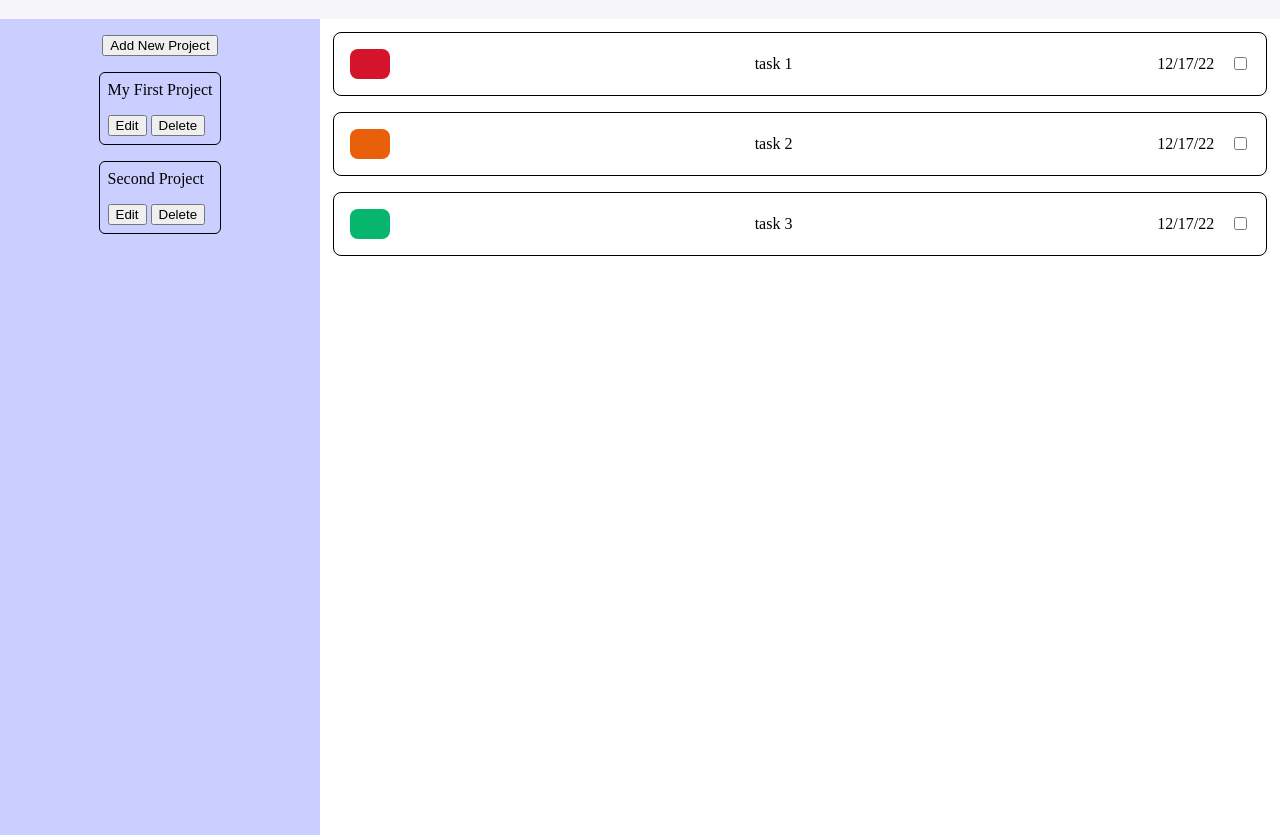
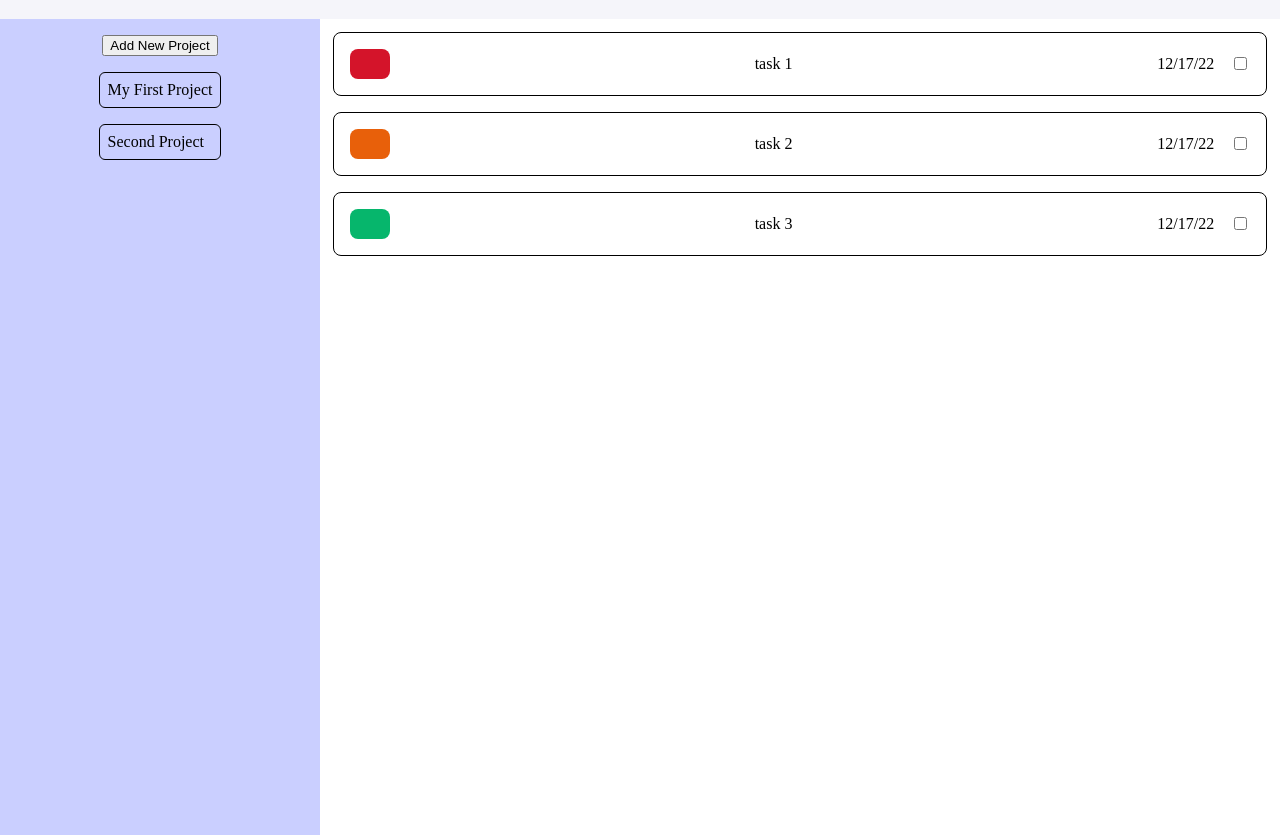
Before and after one commit to mikerachman1/todo-js, a website built with webpack: page dist/index.html in a window 1280 px wide. Shown: the part 61-896 px from the top of the page. Built offline with nearby package versions, Linux system fonts and the light colour scheme.

Commit message:
moved eventlistner functionality around in sidebar, have buttons appearing and disappearing based on which project is clicked

```diff
--- a/src/sidebar.js
+++ b/src/sidebar.js
@@ -18,6 +18,8 @@ export default function generateSidebar(projects, projectCounter) {
   const projectsContainer = document.createElement('div');
   projectsContainer.classList.add('projects-container')
 
+  const allButtons = [];
+
   function populateProjects() {
     projectsContainer.innerHTML = '';
     projects.forEach(project => {
@@ -30,27 +32,47 @@ export default function generateSidebar(projects, projectCounter) {
       projectName.innerHTML = project.getName();
 
       const projectButtons = document.createElement('div')
-      projectButtons.classList.add('project-buttons')
+      projectButtons.classList.add('project-buttons', `project-buttons-${project.getId()}`)
       projectButtons.innerHTML = `<button class="project-edit-${project.getId()}">Edit</button>
                                   <button class="project-delete-${project.getId()}">Delete</button>`
+      projectButtons.style.display = 'none'
+      allButtons.push(projectButtons);
 
       projectDiv.appendChild(projectName)
       projectDiv.appendChild(projectButtons)
 
-
       projectsContainer.appendChild(projectDiv);
 
+    });
+    sidebarDiv.appendChild(projectsContainer);
+  }
+  populateProjects();
+
+
+  contentDiv.appendChild(sidebarDiv);
+
+  function addProjectEventListeners() {
+    projects.forEach(project => {
+      const projectName = document.querySelector(`#project-${project.getId()}`)
       projectName.addEventListener('click', function() {
+        const buttonGroup = document.querySelector(`.project-buttons-${project.getId()}`)
+
+        allButtons.forEach(buttonDiv => {
+          buttonDiv.style.display = 'none';
+        })
+        buttonGroup.style.display = 'block'
         generateBody(project)
         const headerProjectNameDiv = document.querySelector('.header-project-name')
         headerProjectNameDiv.innerHTML = project.getName();
         removeNewTaskModal();
         generateNewTaskModal(project)
       })
-    });
-    sidebarDiv.appendChild(projectsContainer);
+
+      //add edit and delete event listners
+    })
   }
-  populateProjects();
+
+  addProjectEventListeners();
 
   addProjectButton.addEventListener('click', function() {
     const newProjectDiv = document.createElement('div');
@@ -73,8 +95,8 @@ export default function generateSidebar(projects, projectCounter) {
       projects.push(newProjectObj);
       populateProjects();
       newProjectDiv.remove();
+      addProjectEventListeners();
     })
   })
 
-  contentDiv.appendChild(sidebarDiv);
 }
--- a/src/style.css
+++ b/src/style.css
@@ -34,8 +34,8 @@ h1 {
   margin-bottom: 1rem
 }
 
-.project-name {
-  padding-bottom: 1rem;
+.project-buttons {
+  padding-top: 1rem;
 }
 
 .overlay {
```
Also changed, not shown: dist/main.js.
